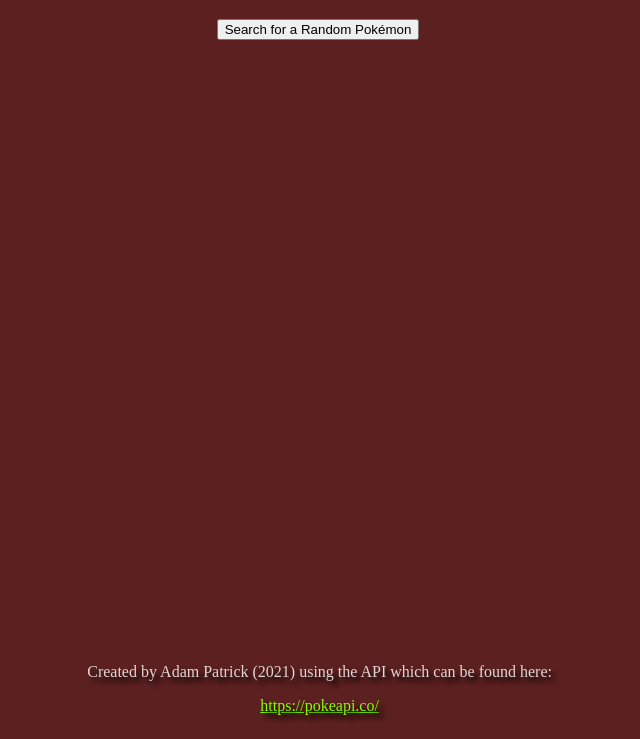
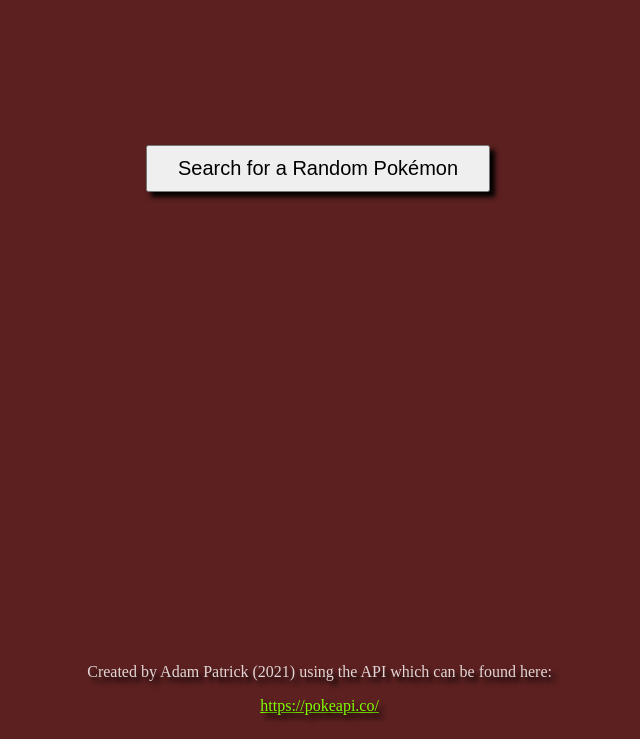
Before and after one commit to coderap931/pokeRandom, a plain HTML site: page index.html in a window 1280 px wide. Shown: the part 61-800 px from the top of the page, without its empty margins (322-962 px from the left). Drawn offline with Linux system fonts and the light colour scheme.

Commit message:
Style changes

```diff
--- a/main.js
+++ b/main.js
@@ -47,6 +47,8 @@ function displayPokemon(json) {
 
 let random = document.getElementById('randomButton');
 random.addEventListener('click', function(){
+    let pokemon = document.getElementById('pokemon');
+    pokemon.style = 'width: 30%; border: 8px solid black;';
     let pokemonIs = document.getElementById('pokemonIs');
     pokemonIs.style = 'opacity: 100%;';
     let pokemonFacts = document.getElementById('pokemonFacts');
--- a/style.css
+++ b/style.css
@@ -23,3 +23,18 @@ footer {
     width: 99%;
     bottom: 3%;
 }
+
+#randomButton {
+    margin-top: 10%;
+    padding: 10px 30px;
+    font-size: 20px;
+    box-shadow: 5px 5px 5px black;
+}
+
+#pokemon {
+    margin-top: 15%;
+    display: inline-block;
+    background-color: rgba(255, 255, 255, .1);
+    width: 0%;
+    border-radius: 10%;
+}
```
